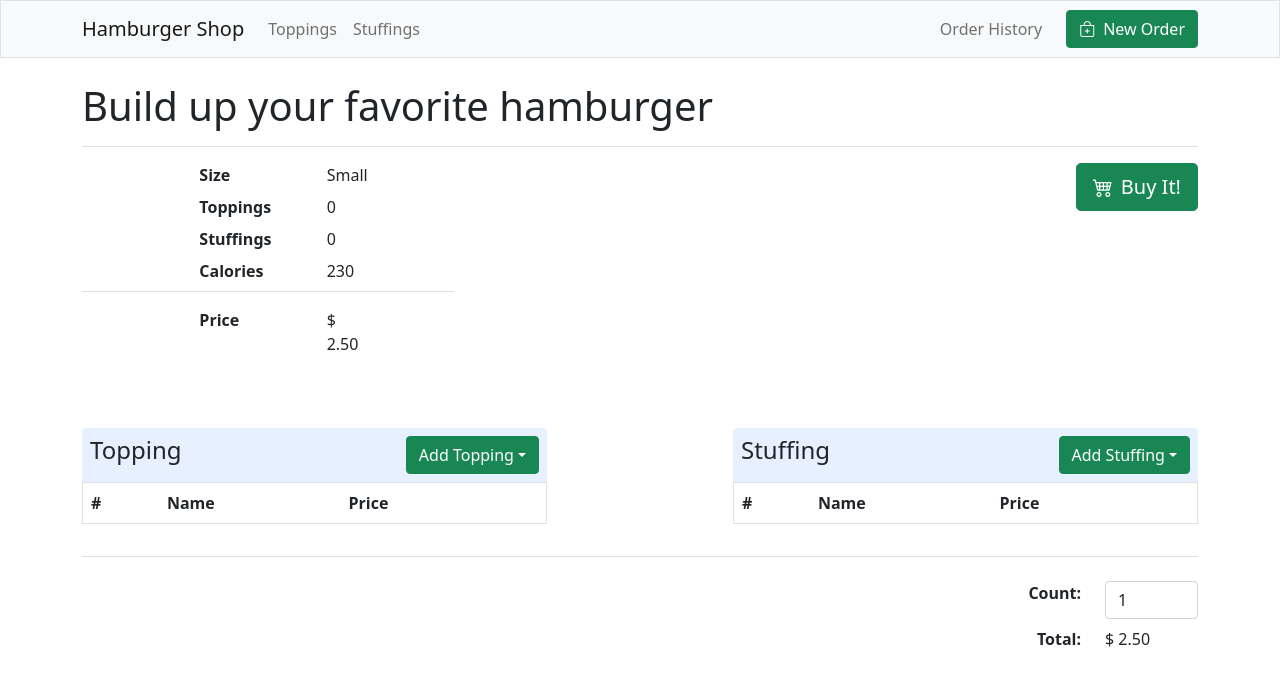
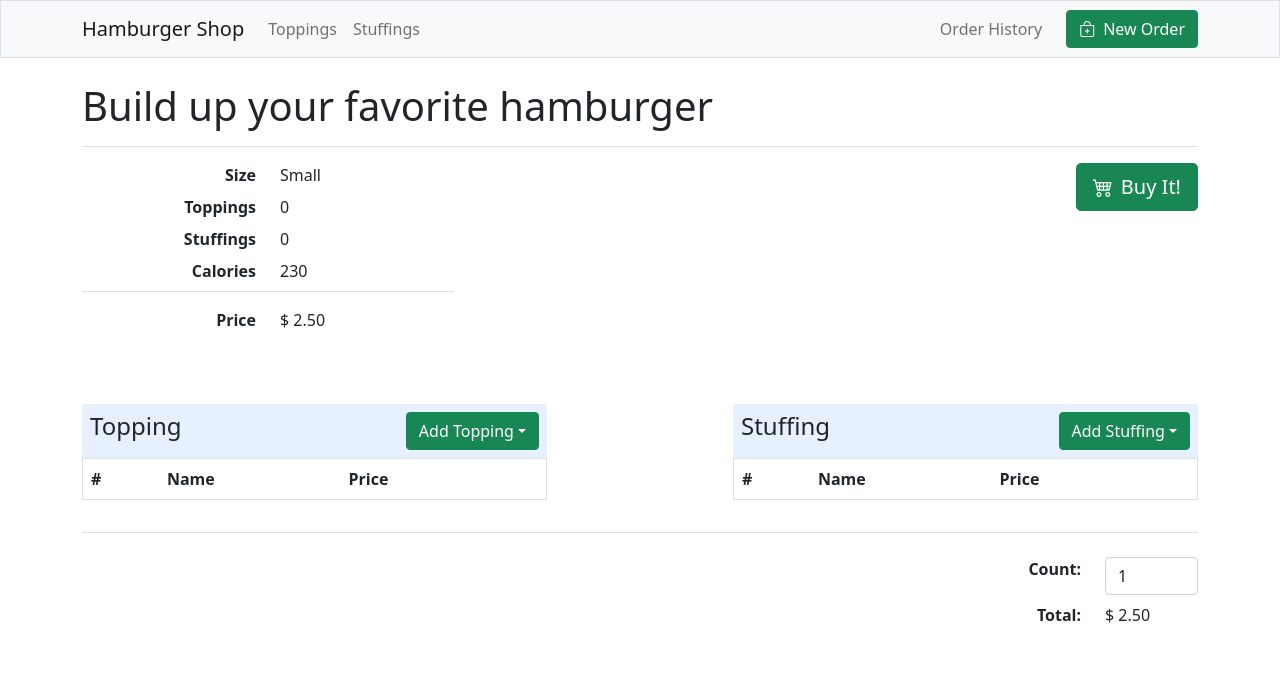
Before and after one commit to Kirill357544/hamburger-shop, a React (Create React App) app: page /order in a window 1280 px wide. Both pictures are taken after a click on the button "Small". Shown: the top 684 px of the page. Built offline with nearby package versions, Linux system fonts and the light colour scheme.

Commit message:
fix: rewrite flex to grid

```diff
--- a/src/components/info/Info.jsx
+++ b/src/components/info/Info.jsx
@@ -5,28 +5,28 @@ import calculateCalories from "../../calculate/calculateCalories";
 export default function Info({ hamburger }) {
     return (
         <div className="col-4 mb-5">
-            <dl className="border-bottom">
-                <div className="d-flex justify-content-evenly">
-                    <dt>Size</dt>
-                    <dd>{hamburger.size.name}</dd>
+            <dl className="container border-bottom">
+                <div className="row">
+                    <dt className="col text-end">Size</dt>
+                    <dd className="col">{hamburger.size.name}</dd>
                 </div>
-                <div className="d-flex justify-content-evenly">
-                    <dt>Toppings</dt>
-                    <dd>{hamburger.toppings.length}</dd>
+                <div className="row">
+                    <dt className="col text-end">Toppings</dt>
+                    <dd className="col">{hamburger.toppings.length}</dd>
                 </div>
-                <div className="d-flex justify-content-evenly">
-                    <dt>Stuffings</dt>
-                    <dd>{hamburger.stuffings.length}</dd>
+                <div className="row">
+                    <dt className="col text-end">Stuffings</dt>
+                    <dd className="col">{hamburger.stuffings.length}</dd>
                 </div>
-                <div className="d-flex justify-content-evenly">
-                    <dt>Calories</dt>
-                    <dd>{calculateCalories(hamburger)}</dd>
+                <div className="row">
+                    <dt className="col text-end">Calories</dt>
+                    <dd className="col">{calculateCalories(hamburger)}</dd>
                 </div>
             </dl>
-            <dl className="dl-horizontal">
-                <div className="d-flex justify-content-evenly">
-                    <dt>Price</dt>
-                    <dd>
+            <dl className="container">
+                <div className="row">
+                    <dt className="col text-end">Price</dt>
+                    <dd className="col">
                         <Price price={calculatePrice(hamburger)} />
                     </dd>
                 </div>
--- a/src/index.css
+++ b/src/index.css
@@ -1,8 +1,3 @@
 .active {
     background-color: #f0f0f0;
 }
-
-div > dd,
-div > dt {
-    width: 10px;
-}
```
